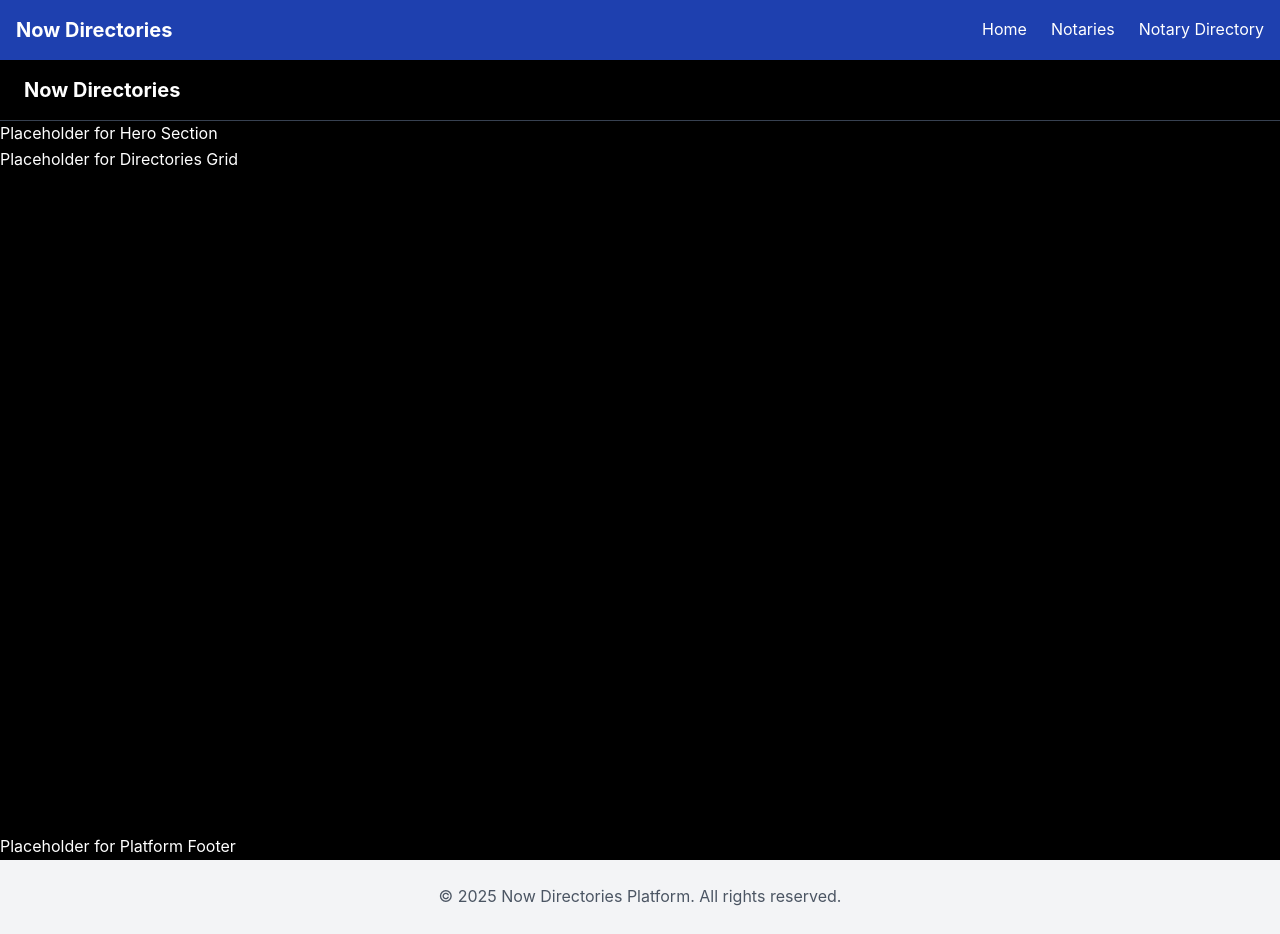
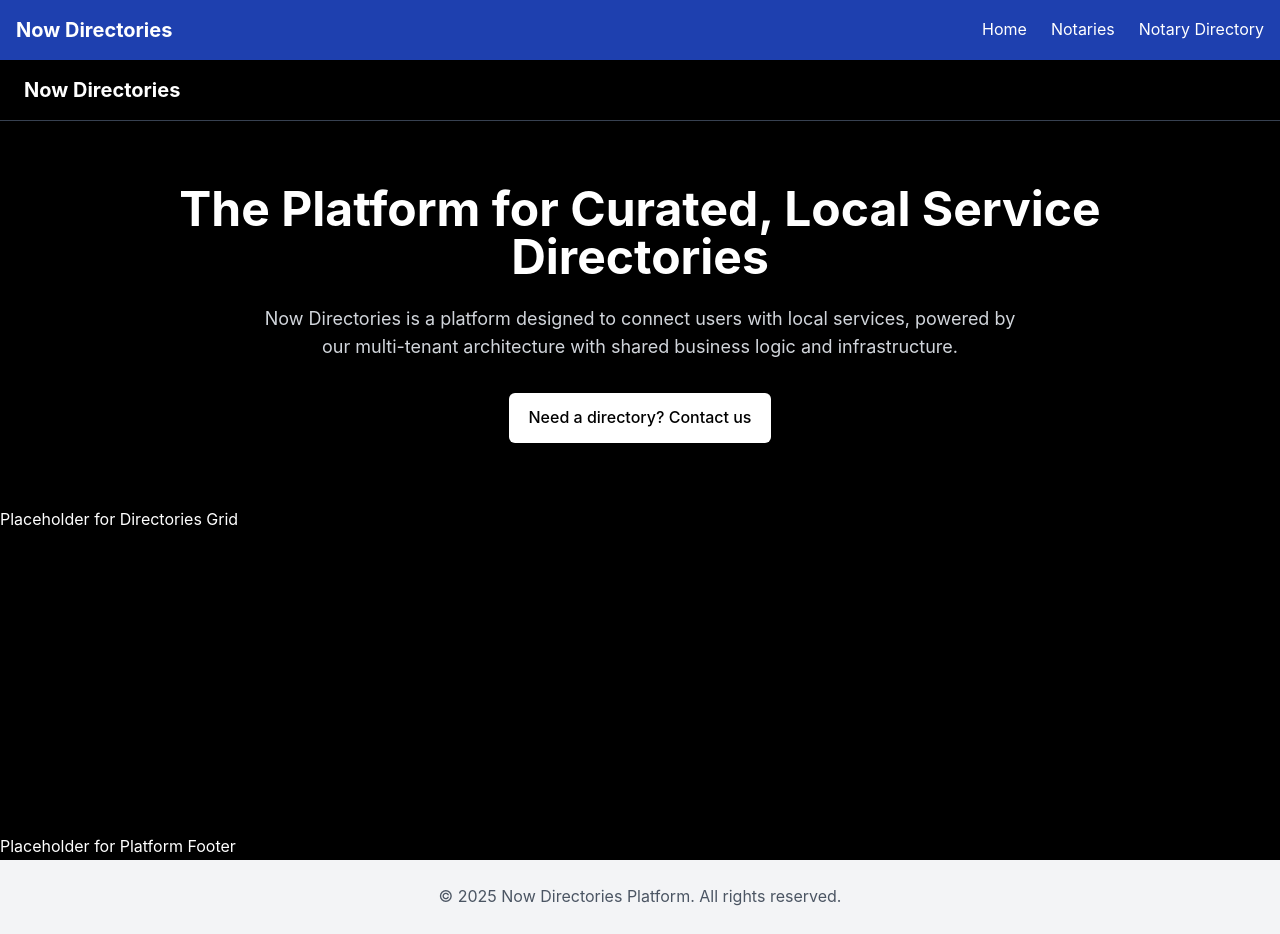
Before and after one commit to 7lsnyc/Now_Directories_Platform, a Next.js app: page /platform in a window 1280 px wide. Built offline with nearby package versions, Linux system fonts and the light colour scheme.

Commit message:
feat(platform): add hero section to aggregator homepage

```diff
--- a/components/platform/HeroSection.tsx
+++ b/components/platform/HeroSection.tsx
@@ -1,7 +1,29 @@
+import Link from 'next/link';
+
 /**
  * Hero section for the Now Directories platform homepage
- * Shows main platform value proposition and CTA
+ * Displays the main value proposition and call-to-action
  */
 export default function HeroSection() {
-  return <div>Placeholder for Hero Section</div>;
+  return (
+    <section className="w-full">
+      <div className="max-w-5xl mx-auto py-16 px-6 text-center">
+        <h1 className="text-3xl md:text-4xl lg:text-5xl font-bold text-white mb-6">
+          The Platform for Curated, Local Service Directories
+        </h1>
+
+        <p className="text-gray-300 text-base md:text-lg max-w-3xl mx-auto mb-8">
+          Now Directories is a platform designed to connect users with local services, powered by our
+          multi-tenant architecture with shared business logic and infrastructure.
+        </p>
+
+        <Link
+          href="/contact"
+          className="inline-block bg-white text-black font-medium py-3 px-5 rounded-md hover:bg-gray-100 transition-colors"
+        >
+          Need a directory? Contact us
+        </Link>
+      </div>
+    </section>
+  );
 }
```
